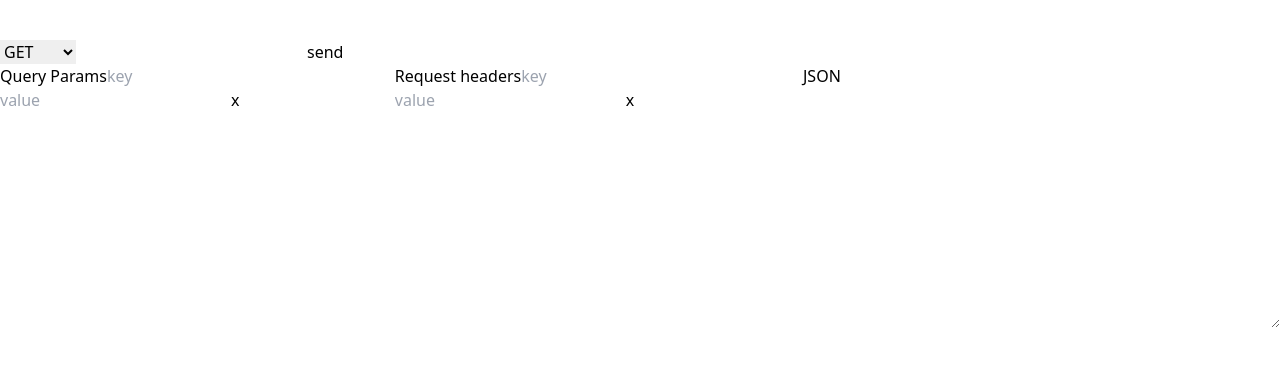
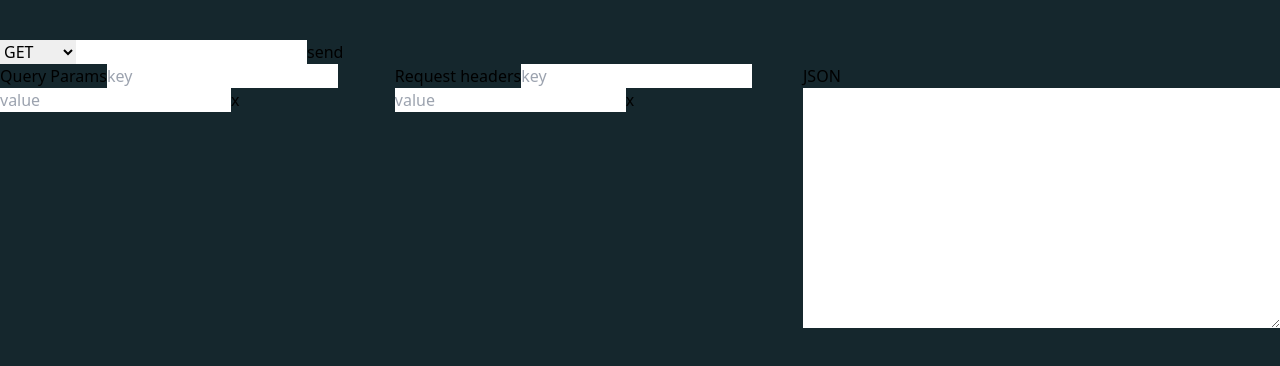
Before and after one commit to PopovDS617/rest-please, a Next.js app: page / in a window 1280 px wide. Shown: the top 366 px of the page. Built offline with nearby package versions, Linux system fonts and the light colour scheme.

Commit message:
added custom scrollbar, added colors

```diff
--- a/src/styles/index.css
+++ b/src/styles/index.css
@@ -1,3 +1,71 @@
 @import 'tailwindcss/base';
 @import 'tailwindcss/components';
 @import 'tailwindcss/utilities';
+
+body {
+  margin: 0;
+  padding: 0;
+  background-color: #15272d;
+  overflow: overlay;
+}
+
+.custom-request-scrollbar {
+  scrollbar-gutter: auto;
+}
+
+.custom-request-scrollbar::-webkit-scrollbar {
+  width: 2rem;
+  padding: 2rem;
+  margin: 2rem;
+}
+
+.custom-request-scrollbar::-webkit-scrollbar-track {
+  background-color: #15272d;
+}
+
+.custom-request-scrollbar::-webkit-scrollbar-thumb {
+  background-color: #34d399;
+  border-radius: 10px;
+}
+
+.custom-request-scrollbar::-webkit-scrollbar-thumb:hover {
+  background-color: #10b981;
+}
+
+.custom-request-scrollbar::-webkit-resizer {
+  background-color: #2cffb1;
+}
+
+.custom-response-scrollbar {
+  scrollbar-gutter: auto;
+}
+
+.custom-response-scrollbar::-webkit-scrollbar {
+  width: 2rem;
+  padding: 2rem;
+  margin: 2rem;
+}
+
+.custom-response-scrollbar::-webkit-scrollbar-track {
+  background-color: #15272d;
+}
+
+.custom-response-scrollbar::-webkit-scrollbar-corner {
+  background-color: #15272d;
+}
+.custom-response-scrollbar::-webkit-scrollbar-track-piece {
+  background-color: #15272d;
+}
+
+.custom-response-scrollbar::-webkit-scrollbar-thumb {
+  background-color: #ffd560b2;
+  border-radius: 10px;
+}
+
+.custom-response-scrollbar::-webkit-scrollbar-thumb:hover {
+  background-color: #ffd460;
+}
+
+.overlay {
+  overflow: overlay;
+}
--- a/tailwind.config.js
+++ b/tailwind.config.js
@@ -1,18 +1,28 @@
+const colors = require('tailwindcss/colors');
+
 module.exports = {
   content: [
     './src/components/**/*.{ts,tsx,js,jsx}',
-    './src/pages/**/*.{ts,tsx,js,jsx}'
+    './src/pages/**/*.{ts,tsx,js,jsx}',
   ],
   theme: {
     colors: {
       transparent: 'transparent',
-      customDarkBlue:'#1f363d',
-      customBlue:'#40798c',
-      customBlueGreen:'#70a9a1',
-      customGreen:'#9ec1a3',
-      customLightGreen:'#cfe0c3'
+      current: 'currentColor',
+      black: colors.black,
+      white: colors.white,
+      gray: colors.gray,
+      emerald: colors.emerald,
+      indigo: colors.indigo,
+      yellow: colors.yellow,
+      customDarkBlue: '#15272d',
+      customBlue: '#40798c',
+      customBlueGreen: '#70a9a1',
+      customGreen: '#9ec1a3',
+      customLightGreen: '#cfe0c3',
+      customYellow: '#FFD460',
     },
   },
   variants: {},
   plugins: [],
-}
+};
```
